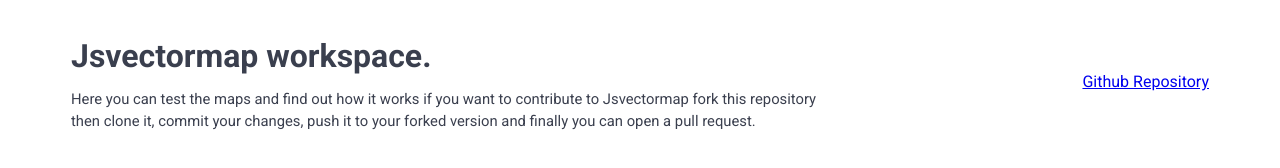
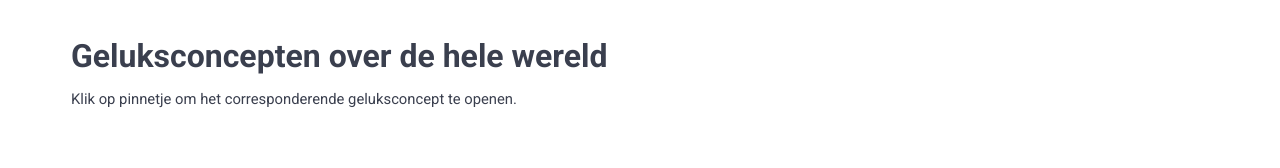
Before and after one commit to bibliotheekbrugge/bibliotheekbrugge.github.io, a plain HTML site: page index.html in a window 1280 px wide. Drawn offline with nearby package versions, Linux system fonts and the light colour scheme; files that its build step writes are made by us from their sources.

Commit message:
Tekstaanpassing index.html

```diff
--- a/index.html
+++ b/index.html
@@ -4,7 +4,7 @@
     <meta charset="UTF-8">
     <meta name="viewport" content="width=device-width, initial-scale=1.0">
     <meta http-equiv="X-UA-Compatible" content="ie=edge">
-    <title>Jsvectormap (Workspace)</title>
+    <title>Geluksconcepten over heel de wereld</title>
     <link rel="stylesheet" href="./assets/css/style.css" />
     <link rel="stylesheet" href="./dist/css/jsvectormap.css" />
     <script src="js/jsvectormap.js"></script>
@@ -14,10 +14,9 @@
   <div class="workspace-wrapper">
     <header>
       <div>
-        <h1>Jsvectormap workspace.</h1>
-        <p>Here you can test the maps and find out how it works if you want to contribute to Jsvectormap fork this repository<br>then clone it, commit your changes, push it to your forked version and finally you can open a pull request.</p>
+        <h1>Geluksconcepten over de hele wereld</h1>
+        <p>Klik op pinnetje om het corresponderende geluksconcept te openen.</p>
       </div>
-      <a href="#">Github Repository</a>
     </header>
     <div id="map"></div>
   </div>
```
